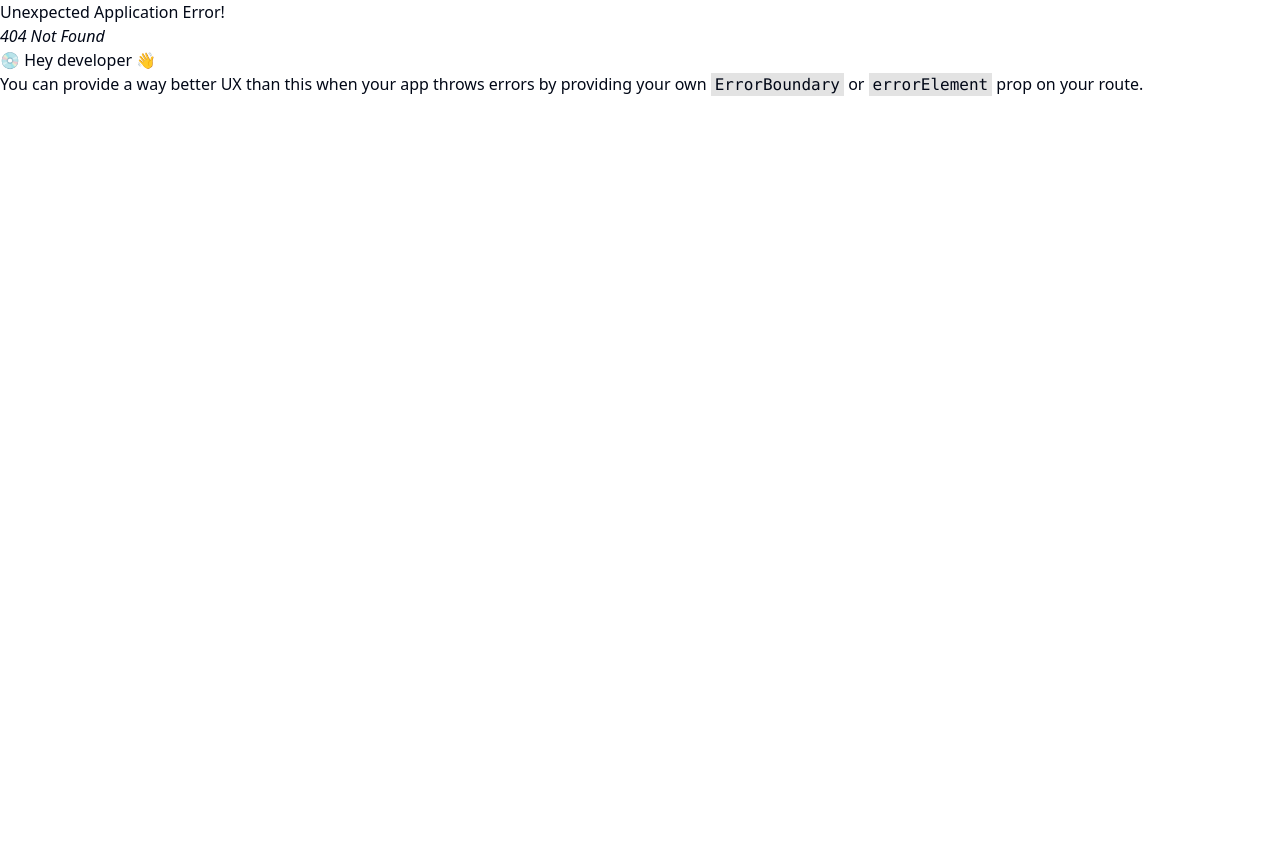
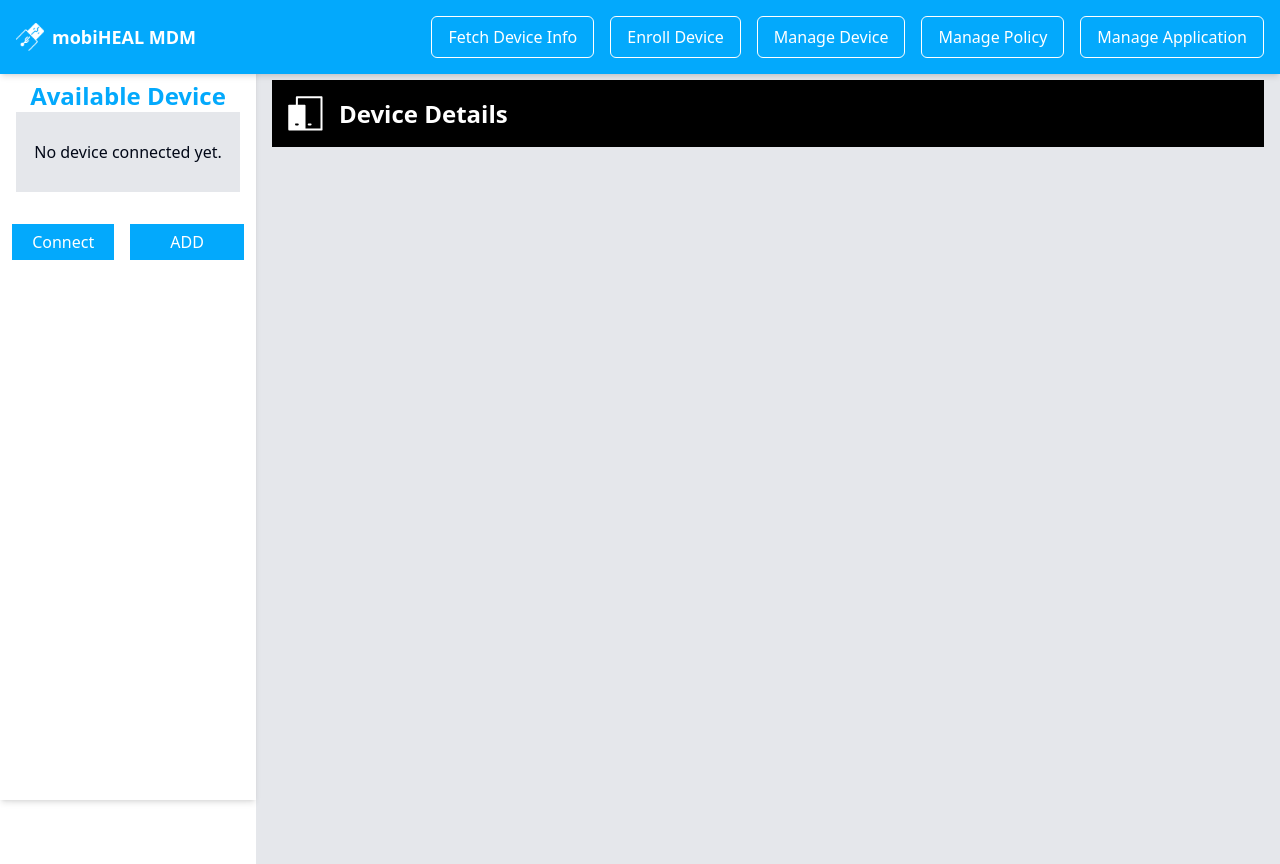
Before and after one commit to govindgupta1912/mdm-sag, a React (Vite) app: page /devices-details in a window 1280 px wide. Before the commit this address had no page. Before the commit the page ends 800 px from the top, so only its background shows below. Built offline with nearby package versions, Linux system fonts and the light colour scheme.

Commit message:
Created Manage Devices Page

```diff
--- a/src/App.jsx
+++ b/src/App.jsx
@@ -20,6 +20,7 @@ import { ToastContainer } from "react-toastify";
 import "react-toastify/dist/ReactToastify.css";
 import ManageApplication from "./pages/ManageApplication.jsx";
 import ManageDevices from "./pages/ManageDevices.jsx";
+import DeviceDetails from "./components/DeviceDetails.jsx";
 
 function App() {
   return (
@@ -50,6 +51,7 @@ const approuter = createBrowserRouter(
         <Route path="/create-policy" element={<CreatePolicy />} />
         <Route path="/manage-application" element={<ManageApplication />} />
         <Route path="/manage-devices" element={<ManageDevices/>}/>
+        <Route path="/devices-details" element={<DeviceDetails/>}/>
       </Route>
     </>
   )
--- /dev/null
+++ b/src/components/DeviceDetails.jsx
@@ -0,0 +1,14 @@
+ import devices from '../assets/devices.png'
+const DeviceDetails=()=>{
+
+    return(
+        <div>
+            <div className='flex justify-start p-4 bg-black items-center gap-4'>
+                <img src={devices} alt="" />
+                <h1 className='text-white text-2xl font-bold'>Device Details</h1>
+            </div>
+        </div>
+    )
+}
+
+export default DeviceDetails;
--- a/src/pages/ManageDevices.jsx
+++ b/src/pages/ManageDevices.jsx
@@ -1,6 +1,7 @@
 import { Table, TableBody, TableCaption, TableCell, TableFooter, TableHead, TableHeader, TableRow } from '@/components/ui/table';
 import devices from '../assets/devices.png'
 import { Eye, Trash2 } from 'lucide-react';
+import { Link } from 'react-router-dom';
 
 const ManageDevices=()=>{
 
@@ -117,12 +118,12 @@ const ManageDevices=()=>{
                               {policy. lastSynced}
                             </TableCell>
                             <TableCell className="py-4 flex gap-4 justify-end w-[120px] items-center">
-                              <button
+                              <Link
                                 className="text-blue-600 hover:text-blue-800"
-                                onClick={() => update(policy)}
+                                to={'/devices-details'}
                               >
                                 <Eye size={20} />
-                              </button>
+                              </Link>
                               <button className="text-red-600 hover:text-red-800">
                                 <Trash2 size={20} />
                               </button>
```
